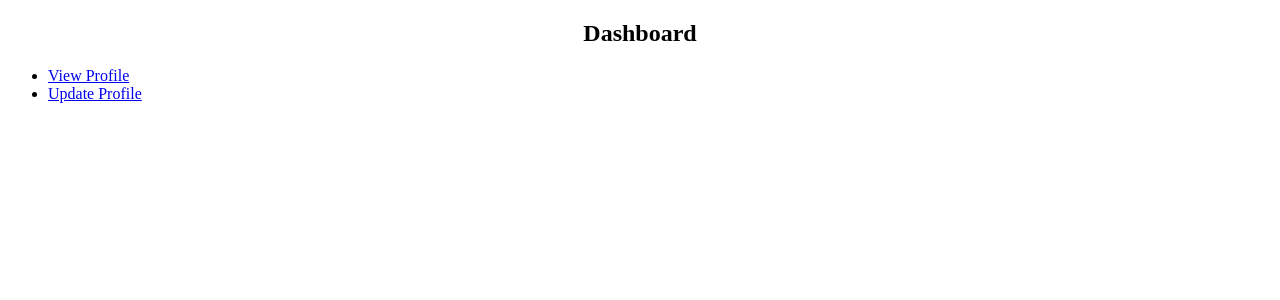
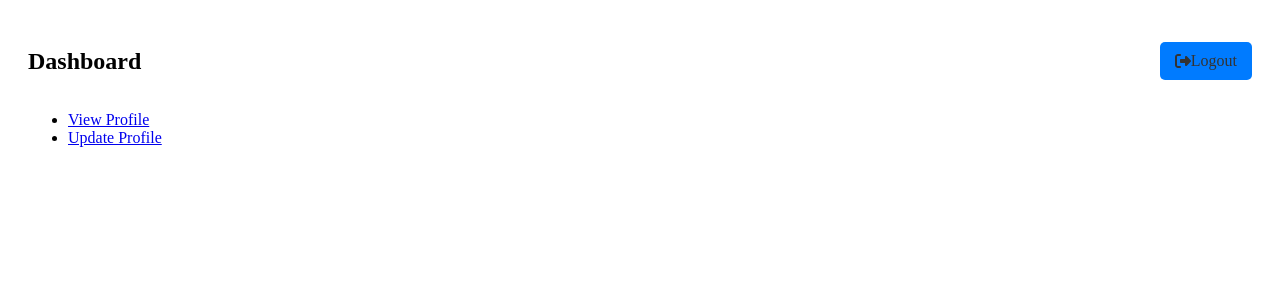
Before and after one commit to Faith-chepkemboi/WEB_APPLICATION, a React (Create React App) app in the folder frontend/: page /dashboard in a window 1280 px wide. Shown: the top 300 px of the page. Built offline with nearby package versions, Linux system fonts and the light colour scheme.

Commit message:
logout functionalities

```diff
--- a/frontend/src/App.js
+++ b/frontend/src/App.js
@@ -4,6 +4,7 @@ import { BrowserRouter as Router, Route, Switch } from 'react-router-dom';
 import RegisterForm from './components/RegisterForm';
 import LoginForm from './components/LoginForm';
 import Dashboard from './components/Dashboard';
+import Logout from './components/Logout';
 // import Profile from './components/Profile';
 // import UpdateProfile from './components/UpdateProfile';
 
@@ -16,6 +17,9 @@ const App = () => {
                 <Route exact path="/register" component={RegisterForm} />
                 <Route exact path="/login" component={LoginForm} />
                 <Route path="/dashboard" component={Dashboard} />
+                <Route path="/logout" component={Logout} />
+
+
                 {/* <Route path="/profile" exact component={Profile} />
                 <Route path="/profile/update" component={UpdateProfile} /> */}
 
--- a/frontend/src/components/Dashboard.js
+++ b/frontend/src/components/Dashboard.js
@@ -1,10 +1,18 @@
 import React from 'react';
 import { Link } from 'react-router-dom';
+import { FontAwesomeIcon } from '@fortawesome/react-fontawesome';
+import { faSignOutAlt } from '@fortawesome/free-solid-svg-icons';
+import '../style.css';  // Make sure to create this CSS file
 
 const Dashboard = () => {
     return (
-        <div>
-            <h2>Dashboard</h2>
+        <div className="dashboard-container">
+            <header className="dashboard-header">
+                <h2>Dashboard</h2>
+                <Link to="/logout" className="logout-button">
+                    <FontAwesomeIcon icon={faSignOutAlt} /> Logout
+                </Link>
+            </header>
             <nav>
                 <ul>
                     <li>
--- /dev/null
+++ b/frontend/src/components/Logout.js
@@ -0,0 +1,29 @@
+import React, { useEffect } from 'react';
+import { useHistory } from 'react-router-dom';
+
+const Logout = () => {
+    console.log("Logout component rendered");
+
+    const history = useHistory();
+
+    useEffect(() => {
+        console.log("useEffect called in Logout");
+
+        // Clear tokens from localStorage
+        localStorage.removeItem('accessToken');
+        localStorage.removeItem('refreshToken');
+        console.log("Tokens removed");
+
+        // Redirect to login page
+        history.push('/');
+        console.log("Redirecting to login");
+    }, [history]);
+
+    return (
+        <div>
+            <h2>Logging out...</h2>
+        </div>
+    );
+};
+
+export default Logout;
--- a/frontend/src/style.css
+++ b/frontend/src/style.css
@@ -250,3 +250,32 @@
     text-align: center;
     margin-top: 10px;
   }
+  .dashboard-container {
+    padding: 20px;
+}
+
+.dashboard-header {
+    display: flex;
+    justify-content: space-between;
+    align-items: center;
+}
+
+.logout-button {
+    text-decoration: none;
+    color: #333;
+    background-color: #007bff;
+
+    padding: 10px 15px;
+    border-radius: 5px;
+    display: flex;
+    align-items: center;
+}
+
+.logout-button:hover {
+    background-color: #e9ecef;
+    color: #000;
+}
+
+.logout-button .fa-sign-out-alt {
+    margin-right: 5px;
+}
--- a/package.json
+++ b/package.json
@@ -1,5 +1,7 @@
 {
   "dependencies": {
+    "@fortawesome/free-solid-svg-icons": "^6.5.2",
+    "@fortawesome/react-fontawesome": "^0.2.2",
     "axios": "^1.7.2",
     "express": "^4.19.2",
     "jwt-decode": "^4.0.0",
```
Also changed, not shown: frontend/src/Profile.js (added, +15 -0 lines), frontend/src/UpdateProfile.js (added, +43 -0 lines), 1 other file (tests, documents, lock files or other folders).
